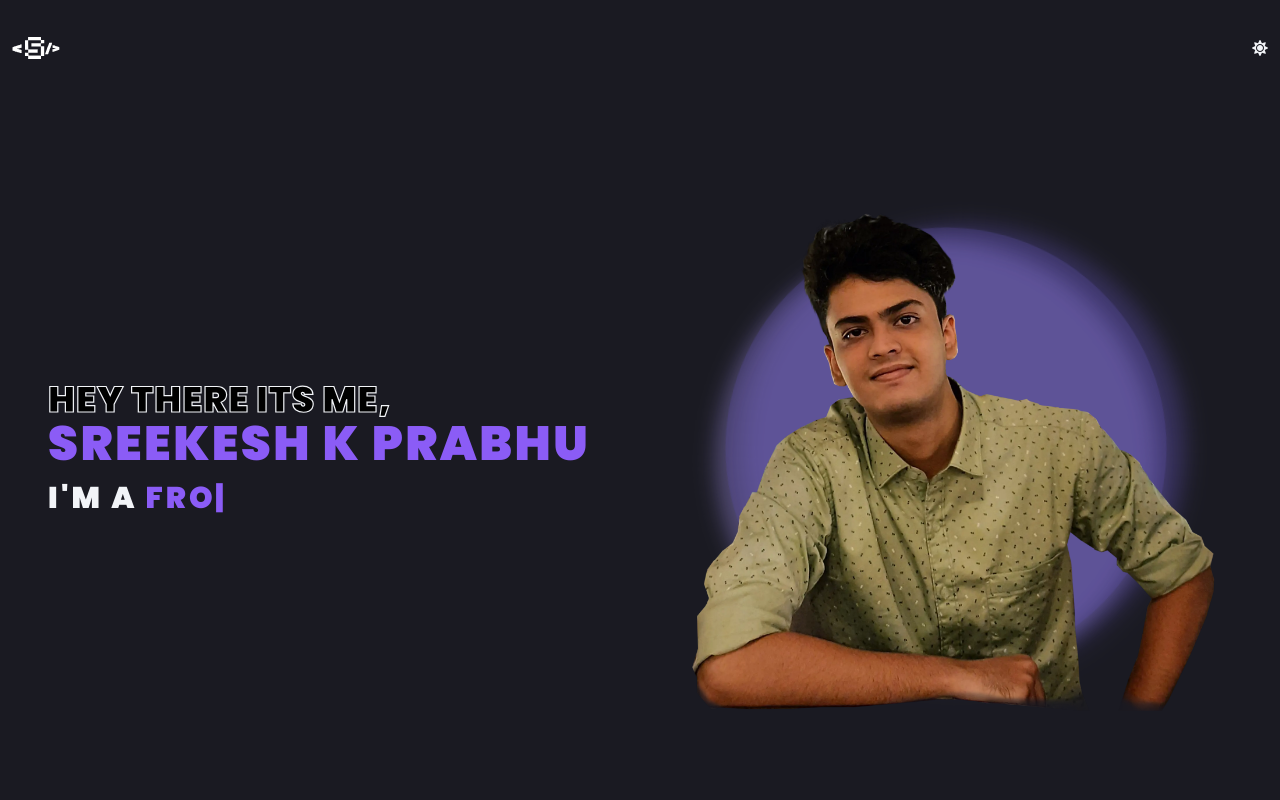
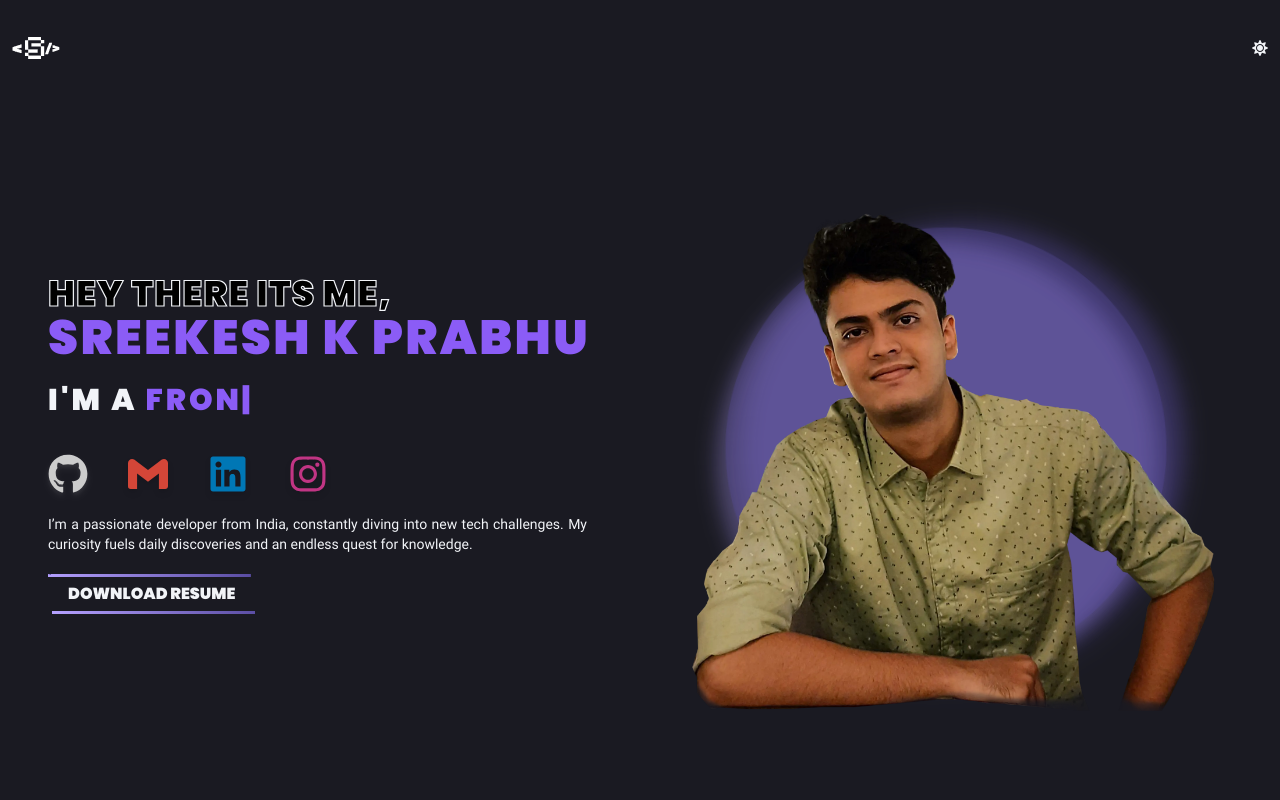
Before and after one commit to sreekesh-k/React-Portfolio, a React (Vite) app in the folder frontend/: page / in a window 1280 px wide. Shown: the top 800 px of the page. Built offline with nearby package versions, Linux system fonts and the light colour scheme; no server answers.

Commit message:
final hero ui

```diff
--- a/frontend/src/index.css
+++ b/frontend/src/index.css
@@ -52,3 +52,85 @@ body {
 .tailwind {
   @apply animate-wave;
 }
+
+.mybtn {
+  position: relative;
+  overflow: hidden;
+}
+
+.mybtn span:nth-child(1) {
+  position: absolute;
+  top: 0;
+  right: 0;
+  width: 100%;
+  height: 3px;
+  background: linear-gradient(to right, #b5a1ff, #5a4da3);
+  animation: animate1 4s linear infinite;
+}
+
+@keyframes animate1 {
+  0% {
+    transform: translateX(-100%);
+  }
+  100% {
+    transform: translateX(100%);
+  }
+}
+
+.mybtn span:nth-child(2) {
+  position: absolute;
+  top: 0;
+  right: 0;
+  height: 100%;
+  width: 3px;
+  background: linear-gradient(to right, #b5a1ff, #5a4da3);
+  animation: animate2 4s linear infinite;
+  animation-delay: 2s;
+}
+@keyframes animate2 {
+  0% {
+    transform: translateY(-100%);
+  }
+  100% {
+    transform: translateY(100%);
+  }
+}
+
+.mybtn span:nth-child(3) {
+  position: absolute;
+  bottom: 0;
+  right: 0;
+  width: 100%;
+  height: 3px;
+  background: linear-gradient(to right, #b5a1ff, #5a4da3);
+  animation: animate3 4s linear infinite;
+}
+
+@keyframes animate3 {
+  0% {
+    transform: translateX(100%);
+  }
+  100% {
+    transform: translateX(-100%);
+  }
+}
+
+.mybtn span:nth-child(4) {
+  position: absolute;
+  top: 0;
+  left: 0;
+  height: 100%;
+  width: 3px;
+  background: linear-gradient(to right, #b5a1ff, #5a4da3);
+  animation: animate4 4s linear infinite;
+  animation-delay: 2s;
+}
+
+@keyframes animate4 {
+  0% {
+    transform: translateY(100%);
+  }
+  100% {
+    transform: translateY(-100%);
+  }
+}
--- a/frontend/src/modules/HeroBanner.jsx
+++ b/frontend/src/modules/HeroBanner.jsx
@@ -1,13 +1,15 @@
 import { ReactTyped } from "react-typed";
+import { FaGithub, FaInstagram, FaLinkedin } from "react-icons/fa";
+import { SiGmail } from "react-icons/si";
 
 function HeroBanner({ theme }) {
   return (
-    <header className="px-5 my-12 sm:my-0 md:px-10 h-[88svh] min-h-[420px] relative overflow-hidden">
+    <header className="px-5 sm:my-0 md:px-10 h-[88svh] min-h-[420px] relative overflow-hidden">
       <div className=" container flex flex-col-reverse items-center gap-2 mx-auto sm:flex-row h-full">
-        <div className="flex flex-col w-full items-start justify-start py-5 h-full px-2 sm:justify-center flex-1 font-popins ">
-          <h1 className="uppercase mb-3">
+        <div className="relative flex flex-col gap-3 xl:gap-5 w-full items-start justify-start py-5 h-full px-2 sm:justify-center flex-1 font-popins">
+          <h1 className="uppercase">
             <span
-              className={`block tracking-wide text-xl md:text-4xl ${
+              className={`block tracking-wide text-xl md:text-2xl xl:text-4xl ${
                 theme === "light"
                   ? "text-white text-border-black"
                   : "text-black text-border-white"
@@ -15,11 +17,11 @@ function HeroBanner({ theme }) {
             >
               Hey There Its Me,
             </span>
-            <span className="text-3xl md:text-5xl  text-violet-500 md:tracking-wider">
+            <span className="text-3xl md:text-3xl xl:text-5xl  text-violet-500 md:tracking-wider">
               SREEKESH K PRABHU
             </span>
           </h1>
-          <h1 className="text-base md:text-2xl xl:text-3xl uppercase tracking-widest">
+          <h1 className="text-base md:text-xl xl:text-3xl uppercase tracking-widest">
             i'm a{" "}
             <span className="text-violet-500 uppercase">
               {" "}
@@ -41,8 +43,51 @@ function HeroBanner({ theme }) {
               />
             </span>
           </h1>
+          <div className="relative flex items-start justify-center gap-5 md:gap-10 mt-4">
+            <a className="grid place-items-center w-6 md:w-10  aspect-square invert">
+              <FaGithub
+                className="w-full h-full drop-shadow-md transition-transform duration-300 ease-in-out hover:scale-105"
+                color="#333"
+              />
+            </a>
+            <a className="grid place-items-center w-6 md:w-10  aspect-square">
+              <SiGmail
+                className="w-full h-full drop-shadow-md transition-transform duration-300 ease-in-out hover:scale-105 "
+                color="#D44638"
+              />
+            </a>
+            <a className="grid place-items-center w-6 md:w-10 aspect-square">
+              <FaLinkedin
+                className="w-full h-full drop-shadow-md transition-transform duration-300 ease-in-out hover:scale-105"
+                color="#0077B5"
+              />
+            </a>
+            <a className="grid place-items-center w-6 md:w-10 aspect-square">
+              <FaInstagram
+                className="w-full h-full drop-shadow-md transition-transform duration-300 ease-in-out hover:scale-105"
+                color="#C13584"
+              />
+            </a>
+          </div>
+          <div className="text-xs sm:text-sm font-roboto font-medium xl:text-pretty text-justify w-11/12 ">
+            I’m a passionate developer from India, constantly diving into new
+            tech challenges. My curiosity fuels daily discoveries and an endless
+            quest for knowledge.
+          </div>
+          <a
+            href="#"
+            class="mybtn tex mb-2 grid h-10  place-items-center text-center hover:scale-105 px-5"
+          >
+            <span> </span>
+            <span> </span>
+            <span> </span>
+            <span> </span>
+            <span class="font-popins text-xs md:text-base uppercase font-medium">
+              Download Resume
+            </span>
+          </a>
         </div>
-        <div className="flex-[2] sm:flex-1 w-full relative animate-float">
+        <figure className="flex-[2] sm:flex-1 w-full relative animate-float">
           <div className="relative w-full h-full react">
             <div
               className={`drop-shadow-glow w-[75%] aspect-square absolute left-1/2 top-1/2 -translate-x-1/2 -translate-y-1/2 transform rounded-full ${
@@ -57,7 +102,7 @@ function HeroBanner({ theme }) {
             src="/images/profile/profile.webp"
             alt="Me"
           />
-        </div>
+        </figure>
       </div>
     </header>
   );
--- a/frontend/src/modules/Portfolio.jsx
+++ b/frontend/src/modules/Portfolio.jsx
@@ -23,7 +23,7 @@ function Portfolio({ theme }) {
         <span className="text-violet-500">Tech Stack</span> Used for Developing
         & deploying this website
       </h1>
-      <div className="flex flex-row items-center justify-between sm:justify-around gap-4 w-4/5 mt-10">
+      <div className="flex flex-row items-center justify-between sm:justify-around w-4/5 mt-10">
         {techCardsData.techCards.map((card, index) => (
           <TechCard
             key={index}
@@ -39,7 +39,7 @@ function Portfolio({ theme }) {
         <h1 className=" text-violet-500 md:text-xl mb-2 uppercase font-popins">
           {selectedCard.altText}
         </h1>
-        <p className="text-justify">{selectedCard.description}</p>
+        <p className="text-justify font-roboto">{selectedCard.description}</p>
       </div>
     </section>
   );
--- a/frontend/src/modules/Projects.jsx
+++ b/frontend/src/modules/Projects.jsx
@@ -32,7 +32,7 @@ function Projects({ theme }) {
           imageSrc="/images/projects/mario.png"
           projectName="Super Mario Clone"
           sourceCodeUrl="https://github.com/sreekesh-k/Super-Mario-Bros-Unity"
-          liveUrl="http://sreekeshkprabhu.me/Super-Mario-Bros-Unity/"
+          liveUrl="https://sreekesh-k.github.io/Super-Mario-Bros-Unity/"
           theme={theme}
         />
       </div>
```
